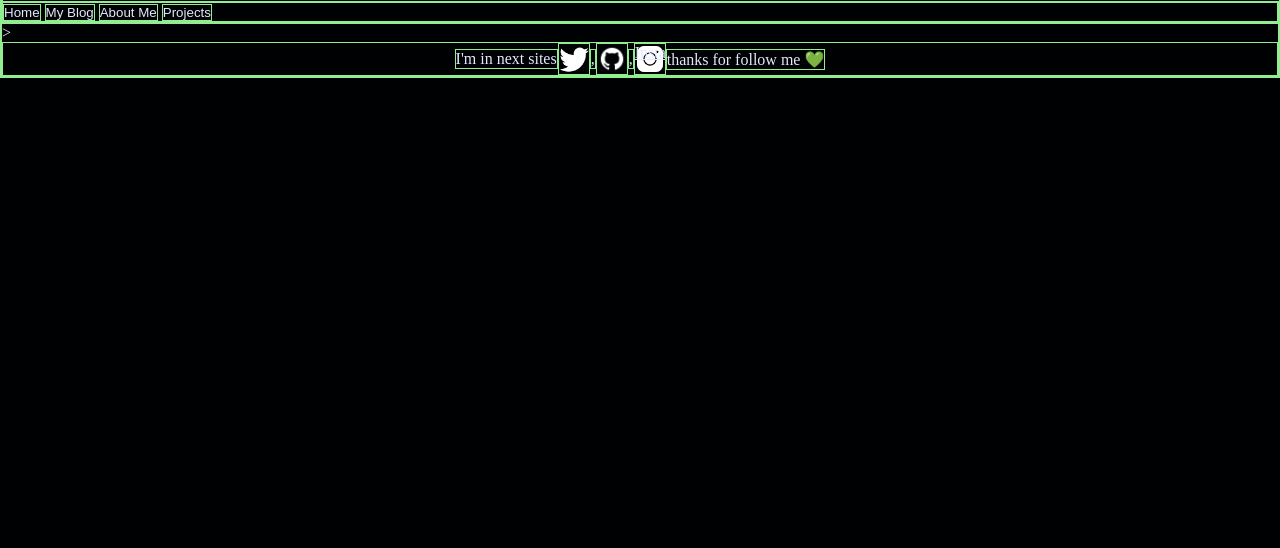
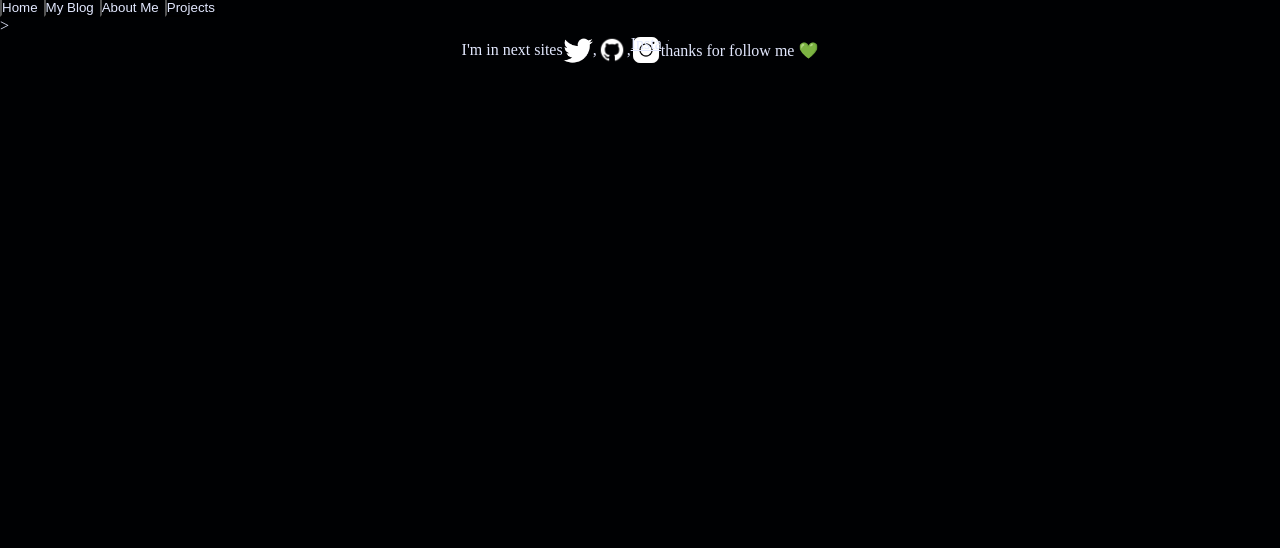
Before and after one commit to Regniek/portfolio, a website: page index.html in a window 1280 px wide. Shown: the part 252-800 px from the top of the page. Drawn offline with Linux system fonts and the light colour scheme.

Commit message:
retire el border para subir a github

```diff
--- a/estilos.css
+++ b/estilos.css
@@ -19,7 +19,7 @@ paleta mejorada
     color: #e2e8fe;
     padding: 0;
     margin: 0;
-    border: 1px solid lightgreen;
+    /* border: 1px solid lightgreen; */
 }
 
 .header{
```
